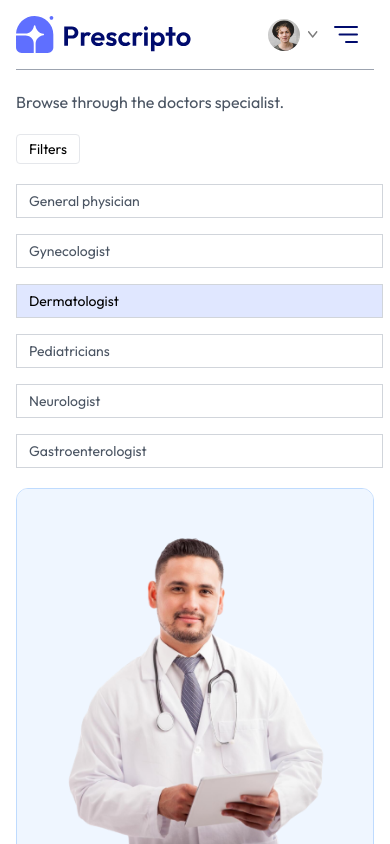
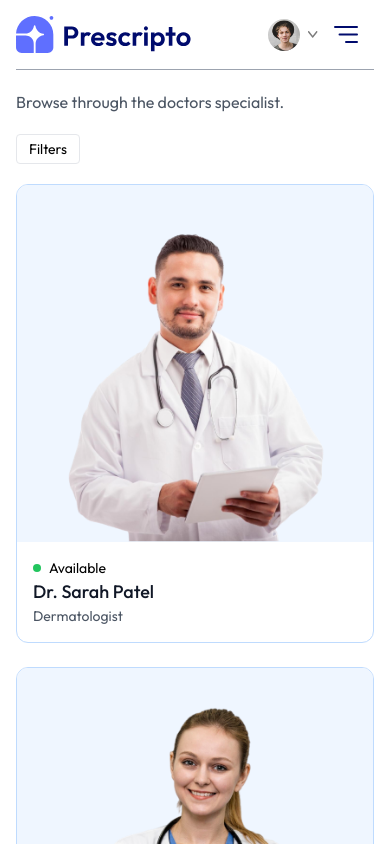
Before and after one commit to devanhdq/appointment-mern-app, a React (Vite) app in the folder frontend/: page /doctors/Dermatologist in a window 390 px wide. Shown: the top 844 px of the page. Built offline with nearby package versions, Linux system fonts and the light colour scheme.

Commit message:
finished Navbar component

```diff
--- a/frontend/src/pages/Doctors.jsx
+++ b/frontend/src/pages/Doctors.jsx
@@ -36,7 +36,7 @@
         >
           Filters
         </button>
-        <div className="flex flex-col gap-4 text-sm text-gray-600">
+        <div className={`flex-col gap-4 text-sm text-gray-600 ${showFilter ? "flex" : " hidden sm:flex "} `}>
           <p
             onClick={() =>
               speciality === "General physician"
--- a/frontend/src/pages/MyProfile.jsx
+++ b/frontend/src/pages/MyProfile.jsx
@@ -135,7 +135,7 @@
             className="border border-primary px-8 py-2 rounded-full hover:text-white hover:bg-primary transition-all duration-200"
             onClick={() => setIsEdit(false)}
           >
-            Exit
+            Edit
           </button>
         ) : (
           <button
```
